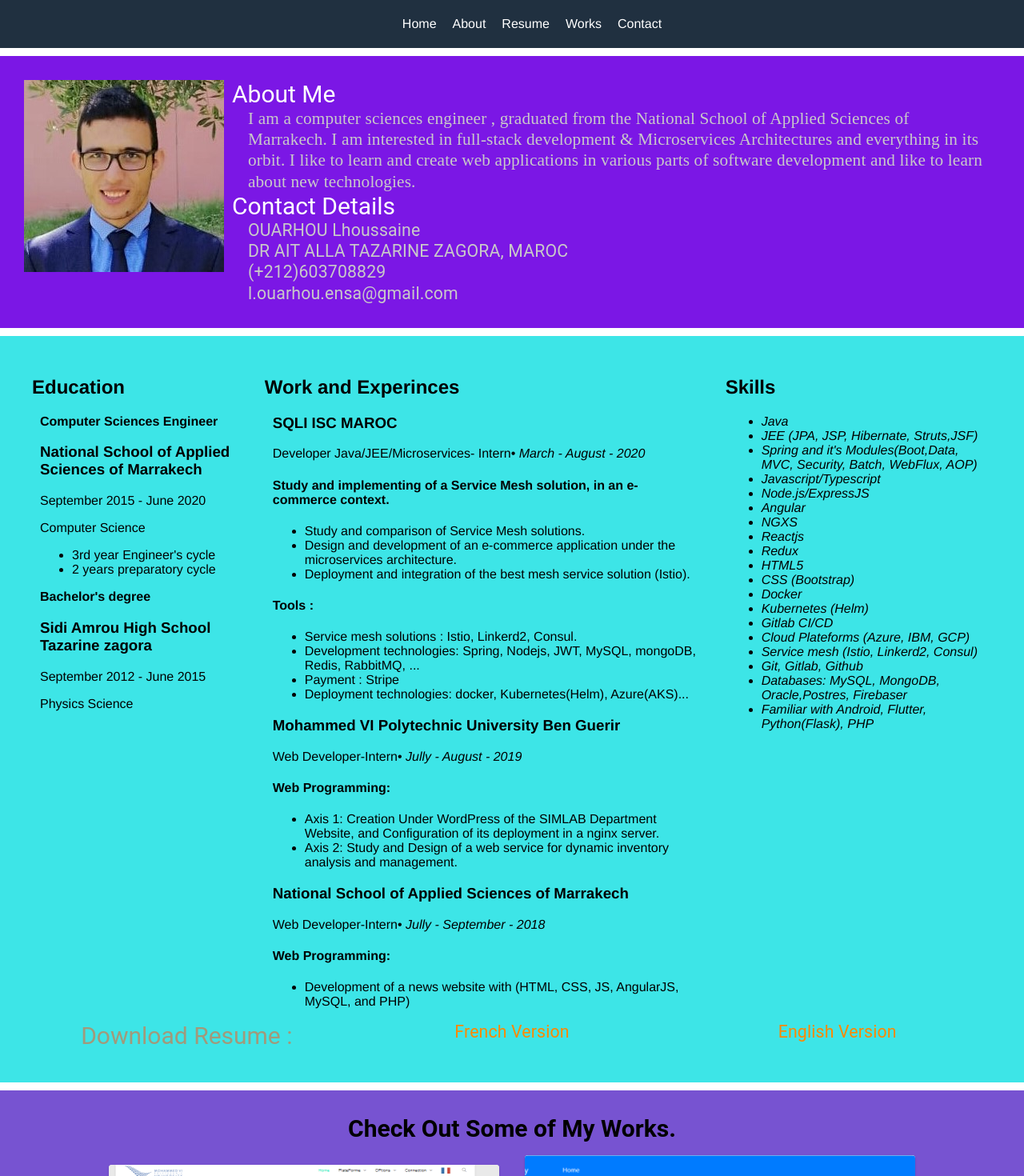
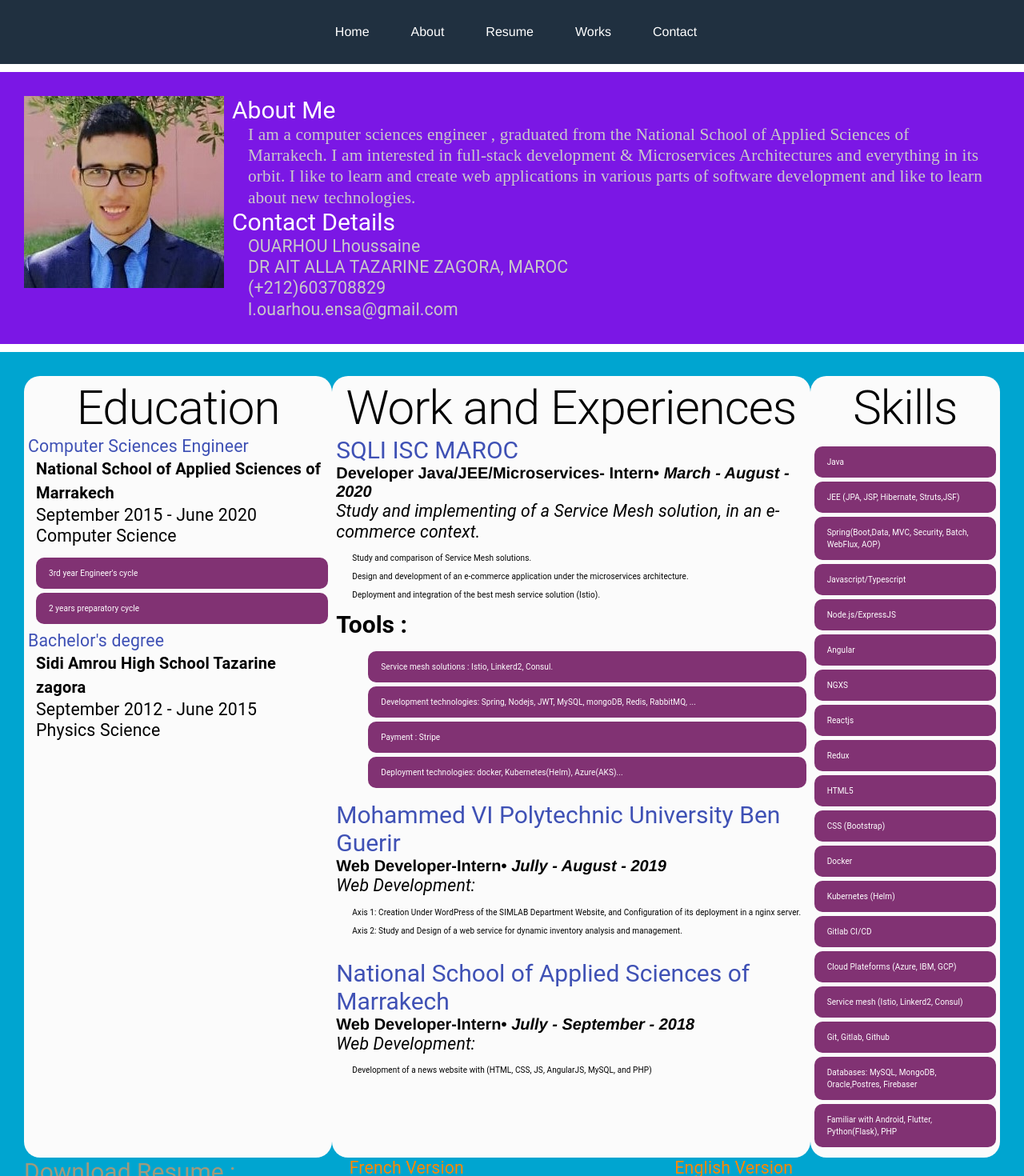
Before and after one commit to lhousaine/my_portfolio, a React (Create React App) app: page / in a window 1280 px wide. Shown: the top 1470 px of the page at 80% size. Built offline with nearby package versions, Linux system fonts and the light colour scheme.

Commit message:
migrate application style to material ui

```diff
--- a/src/components/Header.js
+++ b/src/components/Header.js
@@ -1,28 +1,59 @@
+import { Grid, Link, List, ListItem, makeStyles } from '@material-ui/core';
 import React from 'react';
 
+const useStyles = makeStyles({
+    header: {
+        width: '100%',
+        backgroundColor: '#203040',
+        color: '#ffffff',
+        display: 'flex',
+        flexDirection: 'column',
+        justifyContent: 'space-between',
+        alignItems: 'center',
+        padding: '0.5rem'
+    },
+    links:{
+        display:'flex',
+        flexDirection: 'row',
+    },
+    link:{
+        display: 'inline-block',
+        justifyContent: 'space-between',
+        color: '#ffffff',
+        textDecoration: 'none',
+        padding: '1rem',
+        '&:hover': {
+            color:  '#f1951c',
+            textDecoration: 'none'
+        },
+    },
+});
+
 export default function Header() {
+    const classes = useStyles();
     return (
         <React.Fragment>
-            <header className="header" id="home">
-                <div className="header-links">
-                    <ul className="links">
-                        <li className="current">
-                            <a href="#">Home</a>
-                        </li>
-                        <li>
-                            <a href="#about">About</a>
-                        </li>
-                        <li>
-                            <a href="#resume">Resume</a>
-                        </li>
-                        <li>
-                            <a href="#portfolio">Works</a>
-                        </li>
-                        <li>
-                            <a href="#contact">Contact</a>
-                        </li>
-                    </ul>
-                </div>
+            <header className={classes.header} id="home">
+                <Grid>
+                    <List className={classes.links}>
+                        <ListItem className="current">
+                            {/* eslint-disable-next-line jsx-a11y/anchor-is-valid */}
+                            <Link className={classes.link} href="#">Home</Link>
+                        </ListItem>
+                        <ListItem>
+                            <Link className={classes.link} href="#about">About</Link>
+                        </ListItem>
+                        <ListItem>
+                            <Link className={classes.link} href="#resume">Resume</Link>
+                        </ListItem>
+                        <ListItem>
+                            <Link className={classes.link} href="#portfolio">Works</Link>
+                        </ListItem>
+                        <ListItem>
+                            <Link className={classes.link} href="#contact">Contact</Link>
+                        </ListItem>
+                    </List>
+                </Grid>
             </header>
         </React.Fragment >
     );
--- a/src/components/Portfolio.js
+++ b/src/components/Portfolio.js
@@ -8,40 +8,53 @@ import CardMedia from '@material-ui/core/CardMedia';
 import Typography from '@material-ui/core/Typography';
 
 const useStyles = makeStyles({
-    root: {
+    portfolio: {
+        backgroundColor: '#8D99AE',
+    },
+    title: {
+        color: "#000",
+        textAlign: "center",
+        fontWeight: "bold",
+    },
+    portfolioWorks: {
+        textAlign: 'center',
+    },
+    portfolioWork: {
+        width: '40%',
+        height: '400px',
+        display: 'inline-block',
+        margin: '0 2%'
+    },
+    card: {
         maxWidth: 500,
         minWidth: 300,
     },
     media: {
         height: 300,
-        minHeight:140,
+        minHeight: 140,
+        width: '100%',
     },
-    title: {
-        color: "#000",
-        textAlign: "center",
-        fontWeight:"bold",
-    }
 });
 
 export default function Porfolio(props) {
-
     const classes = useStyles();
-
     let resumeData = props.resumeData;
-
     return (
-        <section id="portfolio" className="portfolio">
-            <div className="row">
-                <Typography className={classes.title} variant="h3" component="div">
+        <section id="portfolio" className={classes.portfolio}>
+            <Box>
+                <Typography className={classes.title} variant="h2" component="p">
                     Check Out Some of My Works.
                 </Typography>
-                <div className="portfolio_works">
+                <Box className={classes.portfolioWorks}>
                     {
-
                         resumeData.portfolio && resumeData.portfolio.map((item) => {
                             return (
-                                <Box m={1} p={1} className="portfolio-work">
-                                <Card className={classes.root}>
+                                <Box m={1} p={1}
+                                display="flex"
+                                flexWrap="nowrap"
+                                alignContent="flex-start"
+                                className={classes.portfolioWork}>
+                                    <Card className={classes.card}>
                                         <CardActionArea>
                                             <CardMedia
                                                 className={classes.media}
@@ -62,8 +75,8 @@ export default function Porfolio(props) {
                             )
                         })
                     }
-                </div>
-            </div>
+                </Box>
+            </Box>
         </section>
     );
 }
--- a/src/components/resume/Education.js
+++ b/src/components/resume/Education.js
@@ -1,41 +1,80 @@
+import { Box, List, ListItem, ListItemText, makeStyles, Typography } from '@material-ui/core';
 import React from 'react';
+
+const useStyles = makeStyles({
+    education: {
+        backgroundColor: '#FBFBFB',
+        borderRadius: '20px',
+        color: '201A23',
+        display: 'flex',
+        flexDirection: 'column',
+        padding: '5px'
+    },
+    title: {
+        color: '201A23',
+        textAlign: 'center'
+    },
+    formationDetails: {
+        paddingLeft: '10px',
+        '& .university':{
+            fontWeight: 'bold',
+            fontSize:'20px',
+        }
+    },
+    achievement: {
+        color: '#fff',
+        backgroundColor: '#813273',
+        marginTop: `5px`,
+        fontWeight: 'bold',
+        borderRadius: '10px',
+        '&:hover': {
+            background: '#fff',
+            color: '#202020',
+        },
+    },
+});
 
 export default function Education(props) {
     let education = props.education;
+    const classes = useStyles();
+
     return (
-        <div className="education">
-            <div className="header-col">
-                <h1>
-                    <span>Education</span>
-                </h1>
-            </div>
-            <div>
+        <Box className={classes.education}>
+            <Typography variant='h1' component='h2' className={classes.title}>
+                Education
+            </Typography>
+            <Box>
                 {
                     education && education.map((item) => {
                         return (
-                            <div className="row item">
-                                <div className="twelve columns">
-                                    <p><b>{item.degree}</b></p>
-                                    <h3>{item.UniversityName}</h3>
-                                    <p className="date">{item.DateOfIntegrating} - {item.DateOfGraduating}</p>
-                                    <p className="info">
+                            <Box>
+                                <Typography variant='h4' component='h4' color='primary'>
+                                    {item.degree}
+                                </Typography>
+                                <Box className={classes.formationDetails}>
+                                    <Typography className='university'>{item.UniversityName}</Typography>
+                                    <Typography variant='h4' component='h4' className="date">{item.DateOfIntegrating} - {item.DateOfGraduating}</Typography>
+                                    <Typography variant='h4' component='h4' className="info">
                                         {item.specialization}
-                                    </p>
-                                    <ul>
+                                    </Typography>
+
+                                    <List>
                                         {
                                             item.Achievements && item.Achievements.map((item) => {
                                                 return (
-                                                    <li>{item}</li>
+                                                    <ListItem variant='h2' className={classes.achievement}>
+                                                        <ListItemText primary={item} />
+                                                    </ListItem>
                                                 )
                                             })
                                         }
-                                    </ul>
-                                </div>
-                            </div>
+                                    </List>
+                                </Box>
+                            </Box>
                         )
                     })
                 }
-            </div>
-        </div>
+            </Box>
+        </Box>
     )
 }
--- a/src/components/resume/Resume.js
+++ b/src/components/resume/Resume.js
@@ -4,16 +4,30 @@ import Education from './Education';
 import Works from './Works';
 import Skills from './skills';
 import ResumeLink from './ResumeLinks';
+import { Box, makeStyles } from '@material-ui/core';
 
+const useStyles = makeStyles({
+    resume: {
+        backgroundColor: '#00A5D0',
+        color: '#010101',
+    },
+    resumeContent:{
+        display: 'flex',
+        flexDirection: 'row',
+        justifyContent: 'space-between',
+        flexWrap:'nowrap'
+    }
+});
 export default function Resume(props) {
     let resumeData = props.resumeData;
+    const classes= useStyles();
     return (
-        <section id="resume" className="resume">
-            <div className="resume-content">
+        <section id="resume" className={classes.resume}>
+            <Box className={classes.resumeContent}>
                 <Education education={resumeData.education} />
                 <Works works={resumeData.work} />
-                <Skills skills={resumeData.skills}/>
-            </div>
+                <Skills skills={resumeData.skills} />
+            </Box>
             <ResumeLink/>
         </section>
     );
--- a/src/components/resume/ResumeLinks.js
+++ b/src/components/resume/ResumeLinks.js
@@ -1,35 +1,70 @@
 import React from 'react';
 import Typography from '@material-ui/core/Typography';
+import { Box, makeStyles, Link } from '@material-ui/core';
 
+const useStyles = makeStyles({
+    resumeLinks: {
+        width: '100%',
+        display: 'flex',
+        flexDirection: 'row',
+        '& a': {
+            display: 'block',
+            width: '100%',
+            textDecoration: 'none',
+            textlign: 'center',
+            color: '#a19a7b',
+        }
+    },
+    inactiveLink: {
+        pointerEvents: 'none',
+        cursor: 'default',
+        color: '#ffffff',
+    },
+    "@keyframes animateLink": {
+        '0%': { color: '#ff8800' },
+        '25%': { color: 'red' },
+        '50%': { color: 'blue' },
+        '75%': { color: '#103610' },
+        '100%': { color: '#ffffff' },
+    },
+    activeLink: {
+        animationName: '$animateLink',
+        animationDuration: '5s',
+        animationIterationCount: 'infinite'
+    },
+});
 
 export default function ResumeLink() {
+    const classes = useStyles();
     return (
-        <div className="resume-links">
-            <a href={process.env.PUBLIC_URL + '/resume_LhoussaineOUARHOU.pdf'}
+        <Box className={classes.resumeLinks}>
+
+            <Link href={process.env.PUBLIC_URL + '/resume_LhoussaineOUARHOU.pdf'}
                 target="_blank"
                 rel="noopener noreferrer"
-                className="inactiveLink">
+                className={classes.inactiveLink}>
                 <Typography variant="h3" gutterBottom>
                     Download Resume :
-                    </Typography>
-            </a>
+                </Typography>
+            </Link>
 
-            <a href={process.env.PUBLIC_URL + '/cv_LhoussaineOUARHOU.pdf'}
+            <Link href={process.env.PUBLIC_URL + '/cv_LhoussaineOUARHOU.pdf'}
                 target="_blank"
                 rel="noopener noreferrer"
-                className="activeLink">
+                className={classes.activeLink}>
                 <Typography variant="h4" gutterBottom>
                     French Version
-                    </Typography>
-            </a>
-            <a href={process.env.PUBLIC_URL + '/resume_LhoussaineOUARHOU.pdf'}
+                </Typography>
+            </Link>
+
+            <Link href={process.env.PUBLIC_URL + '/resume_LhoussaineOUARHOU.pdf'}
                 target="_blank"
                 rel="noopener noreferrer"
-                className="activeLink">
+                className={classes.activeLink}>
                 <Typography variant="h4" gutterBottom>
                     English Version
-                    </Typography>
-            </a>
-        </div>
+                </Typography>
+            </Link>
+        </Box>
     )
 }
--- a/src/components/resume/Works.js
+++ b/src/components/resume/Works.js
@@ -1,50 +1,94 @@
 import React from 'react';
+import { List, ListItem, ListItemText, makeStyles, Typography, Box } from '@material-ui/core';
+
+const useStyles = makeStyles((theme) => ({
+    works: {
+        backgroundColor: '#FBFBFB',
+        borderRadius: '20px',
+        color: '201A23',
+        display: 'flex',
+        flexDirection: 'column',
+        padding: '5px'
+    },
+    title: {
+        color: '201A23',
+        textAlign: 'center'
+    },
+    specialization: {
+        fontWeight: 'bold',
+        fontSize: '20px',
+    },
+    achievement: {
+        color: '#000',
+        margin: '0 20px',
+        fontWeight: 'bold',
+        fontSize: '20px',
+        padding: 0,
+    },
+    tool: {
+        color: '#fff',
+        backgroundColor: '#813273',
+        marginTop: `5px`,
+        fontWeight: 'bold',
+        borderRadius: '10px',
+        '&:hover': {
+            background: '#fff',
+            color: '#202020',
+        },
+    },
+}));
 
 export default function Works(props) {
     let works = props.works;
+    const classes = useStyles();
     return (
-        <div className="works">
-            <div>
-                <h1><span>Work and Experinces</span></h1>
-            </div>
-            <div className="nine columns main-col">
+        <Box className={classes.works}>
+            <Typography variant='h1' component='h2' className={classes.title}>
+                Work and Experiences
+            </Typography>
+            <Box>
                 {
                     works && works.map((item) => {
                         return (
-                            <div className="row item">
-                                <div className="twelve columns">
-                                    <h3>{item.CompanyName}</h3>
-                                    <p className="info">
+                            <Box>
+                                <Box>
+                                    <Typography variant='h3' component='h4' color='primary'>{item.CompanyName}</Typography>
+                                    <Typography variant='p' className={classes.specialization}>
                                         {item.specialization}
-                                        <span>&bull;</span> <em className="date">{item.MonthOfLeaving} - {item.YearOfLeaving}</em></p>
-                                    <p>
-                                        <h4>{item.theme}</h4>
-                                        <ul className="achievements">
+                                        <span>&bull;</span> <em className="date">{item.MonthOfLeaving} - {item.YearOfLeaving}</em>
+                                    </Typography>
+                                    <Box>
+                                        <Typography variant='h4' component='h4'><i>{item.theme}</i></Typography>
+                                        <List component="nav" className={classes.list}>
                                             {
                                                 item.Achievements && item.Achievements.map((item) => {
                                                     return (
-                                                        <li>{item}</li>
+                                                        <ListItem className={classes.achievement}>
+                                                            <ListItemText primary={item} />
+                                                        </ListItem>
+                                                    )
+                                                })
+                                            }
+                                        </List>
+                                        {item.Tools ? <Typography variant='h3'><b>Tools :</b></Typography> : ""}
+                                        <ul className="tools">
+                                            {
+                                                item.Tools && item.Tools.map((item) => {
+                                                    return (
+                                                        <ListItem variant='h3' className={classes.tool}>
+                                                            <ListItemText primary={item} />
+                                                        </ListItem>
                                                     )
                                                 })
                                             }
                                         </ul>
-                                        {item.Tools ? <h4>Tools :</h4> : ""}
-                                        <ul className="tools">
-                                            {
-                                                item.Tools && item.Tools.map((item) => {
-                                                    return (
-                                                        <li>{item}</li>
-                                                    )
-                                                })
-                                            }
-                                        </ul>
-                                    </p>
-                                </div>
-                            </div>
+                                    </Box>
+                                </Box>
+                            </Box>
                         )
                     })
                 }
-            </div>
-        </div>
+            </Box>
+        </Box>
     )
 }
--- a/src/components/resume/skills.js
+++ b/src/components/resume/skills.js
@@ -1,38 +1,52 @@
 import React from 'react';
-import { makeStyles } from '@material-ui/core';
+import { List, ListItem, ListItemText, makeStyles, Typography, Box } from '@material-ui/core';
 
 const useStyles = makeStyles({
     skills: {
-        backgroundColor: '#7B17E5',
-        color: 'white',
+        backgroundColor: '#FBFBFB',
+        borderRadius: '20px',
+        color: '201A23',
         display: 'flex',
-        flexDirection: 'row',
+        flexDirection: 'column',
+        padding: '5px'
+    },
+    title: {
+        color: '201A23',
+        textAlign: 'center'
+    },
+    skill: {
+        color: '#fff',
+        backgroundColor: '#813273',
+        marginTop: `5px`,
+        borderRadius: '10px',
+        '&:hover': {
+            background: '#fff',
+            color: '#202020',
+        },
     },
 });
 
 export default function Skills(props) {
+    const classes = useStyles();
     let skills = props.skills;
     return (
-        <div className="skills">
-            <div className="columns">
-                <h1><span>Skills</span></h1>
-            </div>
-            <div>
-                <div className="bars">
-                    <ul className="skills">
+        <Box className={classes.skills}>
+            <Typography variant='h1' component='h2' className={classes.title}>
+                Skills
+            </Typography>
+            <Box>
+                <List component="nav" className={classes.root}>
                     {
                         skills && skills.map((item) => {
                             return (
-                                    <li>
-                                        <span className={`bar-expand ${item.skillname.toLowerCase()}`}>
-                                        </span><em>{item.skillname}</em>
-                                    </li>
+                                <ListItem variant='h3' className={classes.skill}>
+                                    <ListItemText primary={item.skillname} />
+                                </ListItem>
                             )
                         })
                     }
-                    </ul>
-                </div>
-            </div>
-        </div>
+                </List>
+            </Box>
+        </Box>
     )
 }
--- a/src/index.css
+++ b/src/index.css
@@ -14,116 +14,3 @@ section{
   margin-top:10px;
   padding:30px;
 }
-.header{
-  width: 100%;
-  background-color: #203040;
-  color: #ffffff;
-  display: flex;
-  flex-direction: column;
-  justify-content: space-between;
-  align-items: center;
-  padding: 0.5rem;
-}
-
-.header-links a {
-  color: #ffffff;
-  text-decoration: none;
-  padding: 1rem;
-}
-.header-links .links li{
-  list-style-type: none;
-  display: inline-block;
-  justify-content: space-between;
-}
-
-.title{
-  text-align: center;
-  text-decoration: solid;
-  font-family: Arial, Helvetica, sans-serif;
-  font-style: inherit;
-  font-size: large;
-  font-weight: bold;
-}
-/* Presentation */
-
-.presentation{
-  background-color: #786EC2;
-  border: solid white 1;
-  display: flex;
-  flex-direction: row;
-}
-
-/* Resume */
-
-.resume{
-  background-color: #3DE5E7;
-  color: #010101;
-}
-.resume-content{
-  display: flex;
-  flex-direction: row;
-  justify-content: space-between;
-}
-.resume-content div{
-  margin: 0 5px;
-}
-
-.resume-links{
-  width: 100%;
-  display: flex;
-  flex-direction: row;
-}
-
-.resume-links a{
-  display: block;
-  width: 100%;
-  text-decoration: none;
-  text-align: center;
-  color: rgb(161, 154, 123);
-}
-
-.inactiveLink {
-  pointer-events: none;
-  cursor: default;
-  color: #ffffff;
-}
-
-@keyframes animateLink {
-  0%  {color: rgb(255, 136, 0);}
-  25%   {color: red;}
-  50%  {color: blue;}
-  75% {color: rgb(17, 56, 17);}
-  100% {color: rgb(255, 255, 255);}
-}
-
-.activeLink {
-  animation-name: animateLink;
-  animation-duration: 5s;
-  animation-iteration-count:infinite;
-}
-
-/* Portfolio*/
-.portfolio{
-  background-color: #7753D1;
-}
-
-.portfolio_works{
-  text-align: center;
-}
-.portfolio-work{
-  width:40%;
-  height: 400px;
-  display: inline-block;
-  margin: 0 5% ;
-}
-
-.work_img{
-  width: 100%;
-  height: 300px;
-}
-
-/*Contact Me*/
-a:hover{
-  color: #f1951c;
-}
-/* Footer */
--- a/src/resumeData.js
+++ b/src/resumeData.js
@@ -91,7 +91,7 @@ let resumeData = {
             "specialization": "Web Developer-Intern",
             "MonthOfLeaving": "Jully - August",
             "YearOfLeaving": "2019",
-            "theme":"Web Programming:",
+            "theme":"Web Development:",
             "Achievements": [
               "Axis 1: Creation Under WordPress of the SIMLAB Department Website, and Configuration of its deployment in a nginx server.",
               "Axis 2: Study and Design of a web service for dynamic inventory analysis and management."
@@ -102,7 +102,7 @@ let resumeData = {
             "specialization": "Web Developer-Intern",
             "MonthOfLeaving": "Jully - September",
             "YearOfLeaving": "2018",
-            "theme":"Web Programming:",
+            "theme":"Web Development:",
             "Achievements": [
               "Development of a news website with (HTML, CSS, JS, AngularJS, MySQL, and PHP)"
             ]
@@ -117,7 +117,7 @@ let resumeData = {
             "skillname": "JEE (JPA, JSP, Hibernate, Struts,JSF)"
         },
         {
-            "skillname": "Spring and it's Modules(Boot,Data, MVC, Security, Batch, WebFlux, AOP)"
+            "skillname": "Spring(Boot,Data, MVC, Security, Batch, WebFlux, AOP)"
         },
         {
             "skillname": "Javascript/Typescript"
```
Also changed, not shown: src/components/About.js (+7 -7 lines), src/components/ContactMe.js (+11 -10 lines). Lines whose indentation alone changed are shown as unchanged.
